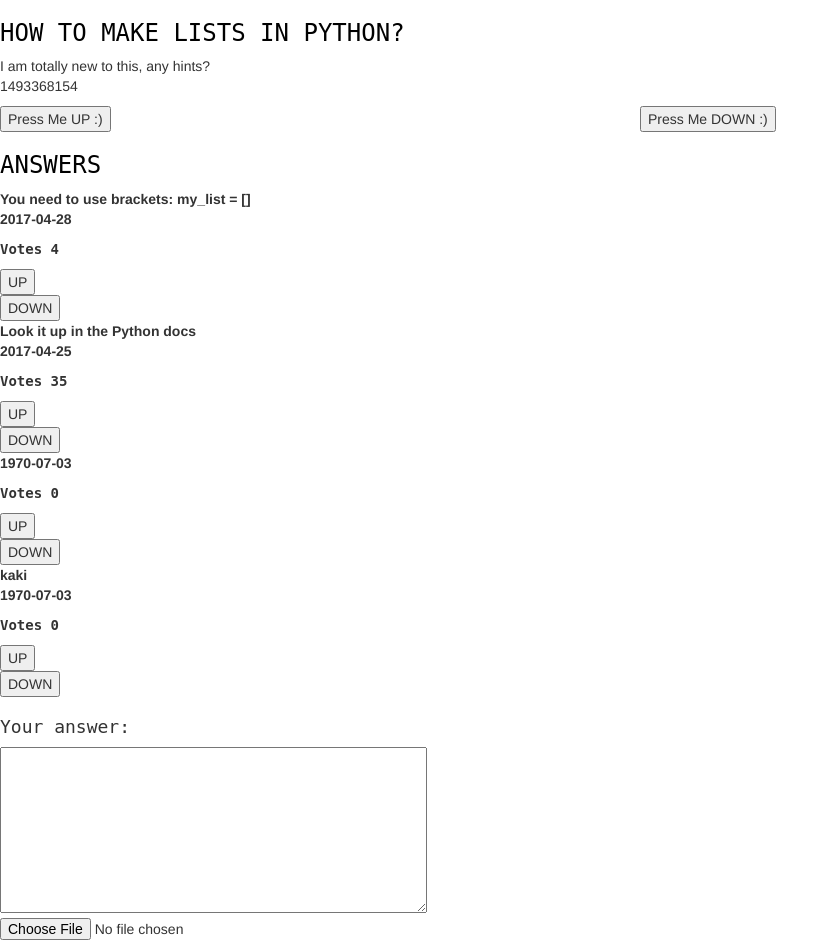
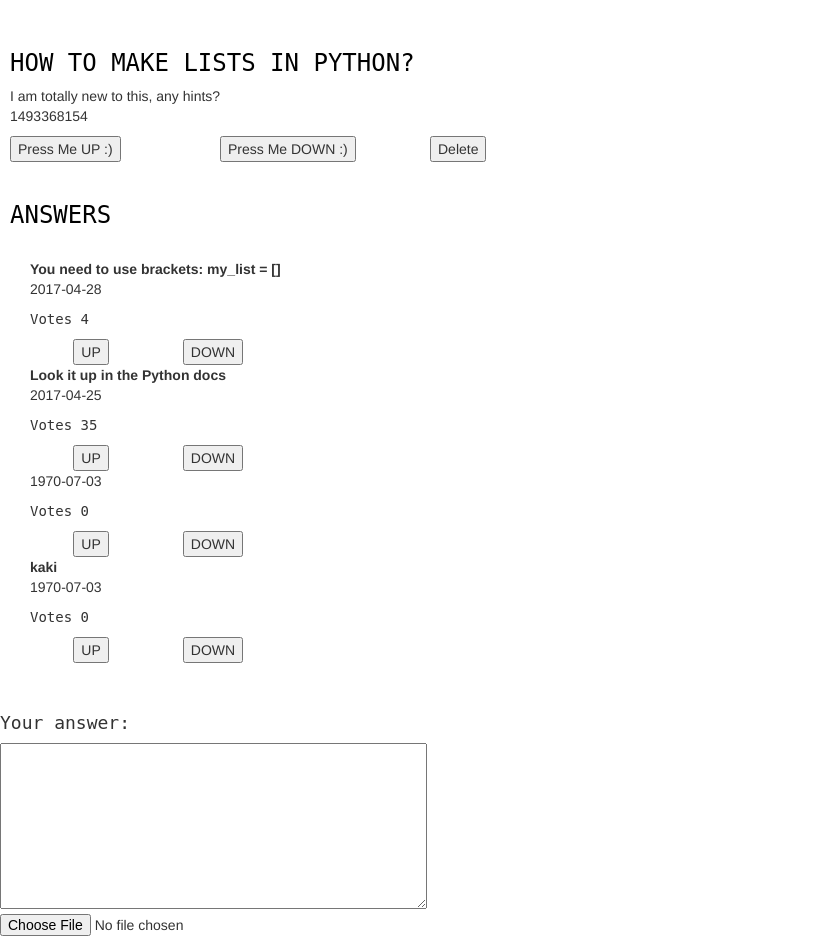
Before and after one commit to Dusernajder/ask_mate_teamproject, a Flask app: page /answers/1 in a window 1280 px wide. Shown: the part 52-992 px from the top of the page, without its empty margins (0-839 px from the left). Run offline with Flask 2, Linux system fonts and the light colour scheme; some libraries are stand-ins or nearby versions.

Commit message:
delete buttons and lil css

```diff
--- a/sample_data/question.csv
+++ b/sample_data/question.csv
@@ -1,5 +1,5 @@
 id,submission_time,view_number,vote_number,title,message,image
-1,1493368154,29,7,How to make lists in Python?,"I am totally new to this, any hints?",
+1,1493368154,29,10,How to make lists in Python?,"I am totally new to this, any hints?",
 2,1493068124,15,9,Wordpress loading multiple jQuery Versions,"I developed a plugin that uses the jquery booklet plugin (http://builtbywill.com/booklet/#/) this plugin binds a function to $ so I cann call $('.myBook').booklet();
 
 I could easy managing the loading order with wp_enqueue_script so first I load jquery then I load booklet so everything is fine.
@@ -13,9 +13,5 @@
 
 This is the code I'm using to draw the image (that works on web/desktop but not cordova built ios app)",
 4,15844816,0,0,What`s the dinner,I don`t know,iamge.jpg
-4,15844816,0,0,What`s the dinner,"I don`t know
-",
 5,1584617134,0,0,nopic,message,
-6,1584619260,0,0,Nuns,message,IMG_0513.png
 7,1584619304,0,0,You need me,Jesus,IMG_0586.jpeg
-8,1584619405,0,0,M'lord,Our lord and savior,IMG_0632.jpeg
--- a/server.py
+++ b/server.py
@@ -108,15 +108,16 @@
         return redirect(f'/answers/{question_id}')
 
 
-@app.route('/delete_question/<question_id>')
+@app.route('/delete_question/<question_id>', methods=['POST'])
 def delete_question(question_id):
-    remove_from_qs = util.remove_question(question_id)
-    remove_answers = util.remove_answers(question_id)
-    data_handler.update_csv('question.csv', [list(dictionary.values()) for dictionary in remove_from_qs],
-                            question_header)
-    data_handler.update_csv('answer.csv', [list(dictionary.values()) for dictionary in remove_answers], answers_header)
+    if request.method == 'POST':
+        remove_from_qs = util.remove_question(question_id)
+        remove_answers = util.remove_answers(question_id)
+        data_handler.update_csv('question.csv', [list(dictionary.values()) for dictionary in remove_from_qs],
+                                question_header)
+        data_handler.update_csv('answer.csv', [list(dictionary.values()) for dictionary in remove_answers], answers_header)
 
-    return redirect(request.url)
+    return redirect('/')
 
 
 if __name__ == "__main__":
--- a/static/theme.css
+++ b/static/theme.css
@@ -1,8 +1,27 @@
-.order_buttons{
+.order_buttons {
     display: grid;
-    grid-template-columns: 1fr 1fr;
+    grid-template-columns: 1fr 1fr 2fr;
+    text-align: center;
+    padding: 10px;
 }
 
+.answers {
+    display: grid;
+    grid-template-rows: 1fr;
+    padding: 10px;
+}
+
+.questionbox {
+    display: grid;
+    grid-template-rows: 1fr;
+    padding: 10px;
+}
+
+#answerbox {
+    display: grid;
+    grid-template-rows: 1fr;
+    padding: 10px;
+}
 
 #headers {
     display: grid;
@@ -16,6 +35,7 @@
     text-align: center;
     padding: 10px;
 }
+
 
 /* For fun */
 #message {
--- a/templates/answers.html
+++ b/templates/answers.html
@@ -1,6 +1,28 @@
 {% extends 'layout.html' %}
+{% block css %}
+    <style>
+        #question {
+            padding: 10px;
+        }
+        #buttons {
+            display: grid;
+            grid-template-columns: 1fr 1fr 1fr 3fr;
+        }
+        .answers {
+            padding: 10px;
+        }
+        #answ_votes {
+            display: grid;
+            grid-template-columns: 1fr 1fr 8fr;
+            text-align: center;
+        }
+        #answers {
+            margin: 10px;
+            padding: 10px;
+        }
+    </style>
+{% endblock %}
 {% block content %}
-<link rel="stylesheet" href="{{ url_for('static', filename='theme.css') }}">
 <div class="answers_grid">
     <div id="question">
             <div id="answ_question_title">
@@ -12,25 +34,35 @@
             <div id="submission_time">
                 <p>{{ question.submission_time }}</p>
             </div>
-                <div class="order_buttons">
+            <div id="buttons">
+                <div>
                     <form name="question_up_vote" method="post" action="/answers/{{ question.id }}/vote_up">
+                        <button>Press Me UP :)</button>
+                    </form>
+                </div>
                 <div>
-                        <button>Press Me UP :)</button>
-                    </div>
-                    </form>
                     <form name="question_down_vote" method="post" action="/answers/{{ question.id }}/vote_down">
-                        <div>
                         <button>Press Me DOWN :)</button>
-                        </div>
                      </form>
                 </div>
 
+                <div>
+                    <form name="delete_question" method="post" action="/delete_question/{{ question.id }}">
+                        <button>Delete</button>
+                    </form>
+
                 </div>
+                <div>
+
+                </div>
+            </div>
+
+    </div>
+    <div class="answers">
         <div id="answer_headers">
-        <div><h3 id="answers_title" align="left">Answers</h3></div>
+            <h3 id="answers_title" align="left">Answers</h3>
         </div>
         <div id="answers">
-
             {% for dict in answers %}
                 {% for key, value in dict.items() %}
                     {% if key == 'question_id' and value == question.id %}
@@ -39,14 +71,13 @@
                                 <div>{{ dict.message }}</div>
                             </div>
                         </strong>
-                    <strong>
                         <div id="submission_time">
                             <p>{{ dict.submission_time }}</p>
                         </div>
                         <div id="answer_vote">
                             <p id="answer_vote_count">Votes {{ dict.vote_number }}</p>
                         </div>
-                    </strong>
+                        <div id="answ_votes">
                             <div>
                                 <form name="answer_up_vote" method="post" action="/answers/{{ dict.id }}/vote_up">
                                     <button name="up_vote" class="up_button" id="up_button" type="submit">UP</button>
@@ -57,10 +88,13 @@
                                     <button name="down_vote" type="submit">DOWN</button>
                                 </form>
                             </div>
+                            <div></div>
+                        </div>
 
                     {% endif %}
                 {% endfor %}
             {% endfor %}
+        </div>
         <div id="test">
             <div>{{ list }}</div>
         </div>
--- a/templates/layout.html
+++ b/templates/layout.html
@@ -5,6 +5,8 @@
     <title>Kekm8</title>
     <link rel="stylesheet" href="https://maxcdn.bootstrapcdn.com/bootstrap/3.3.7/css/bootstrap.min.css">
     <link rel="stylesheet" type="text/css" href="static/theme.css">
+    {% block css %}
+    {% endblock %}
 </head>
 <body>
     {% include 'includes/navbar.html' %}
```
Also changed, not shown: templates/question.html (deleted, +0 -21 lines), static/images/donpapa.png (added). Lines whose indentation alone changed are shown as unchanged.
